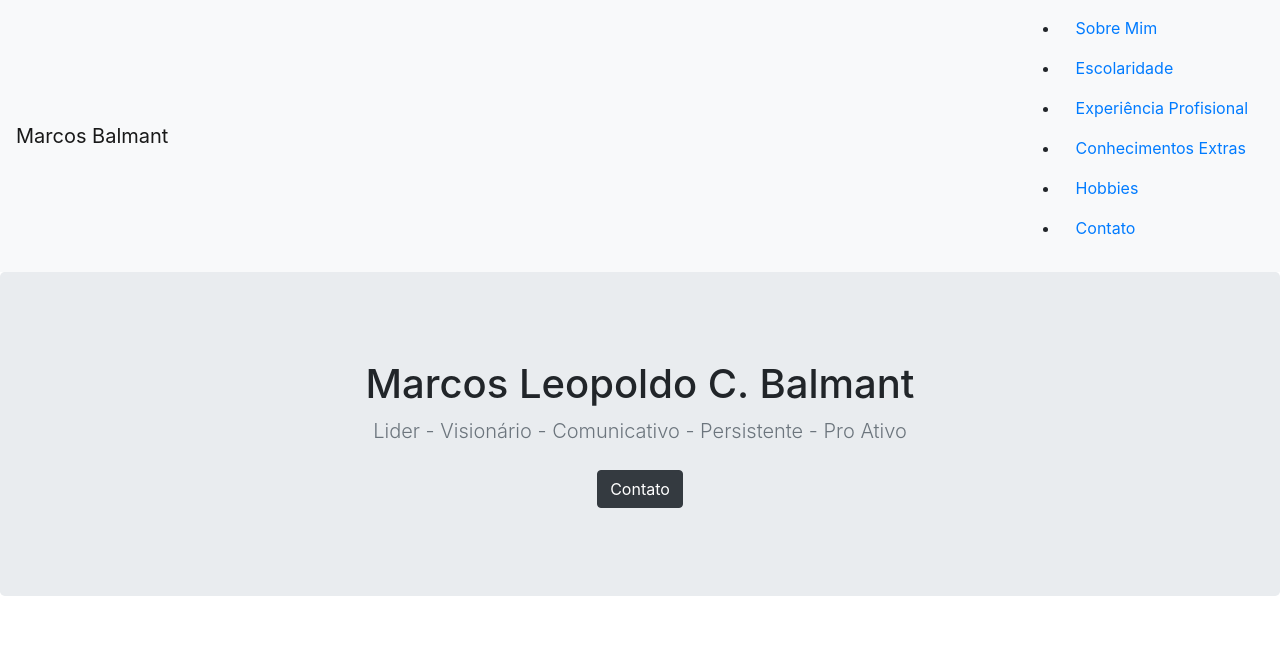
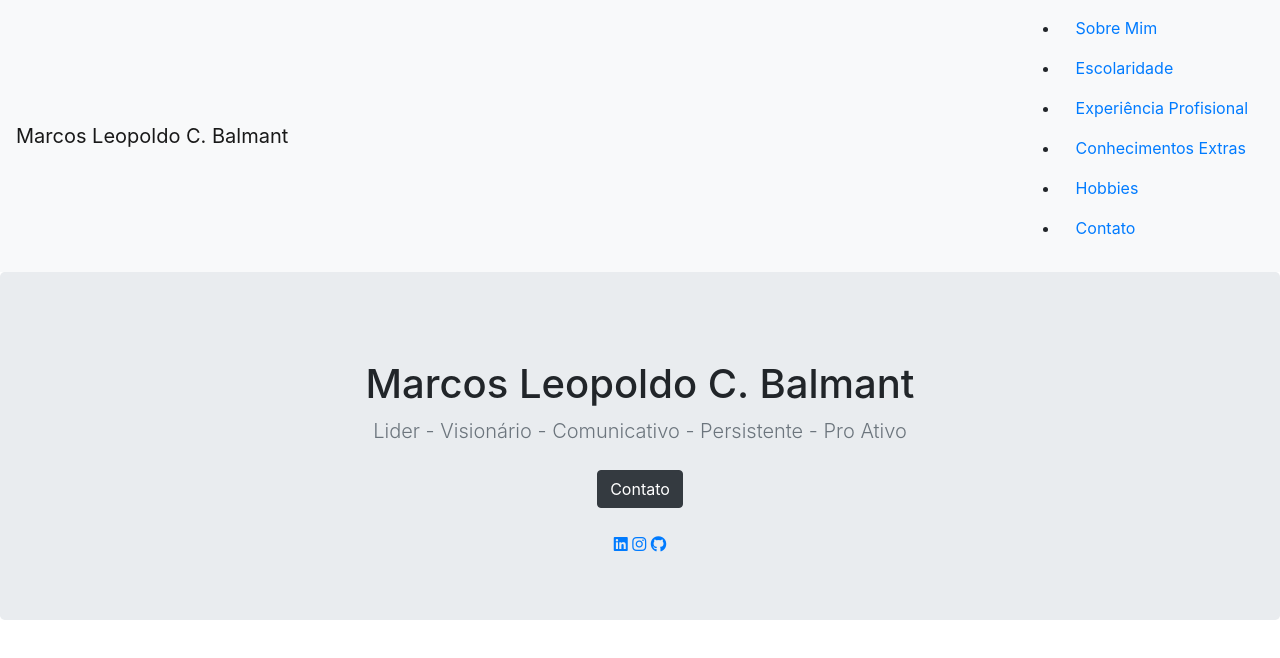
Before and after one commit to marcosbalmant/Portf-lio, a plain HTML site: page index.html in a window 1280 px wide. Drawn offline with nearby package versions, Linux system fonts and the light colour scheme.

Commit message:
Redes sociais com link incluido

```diff
--- a/index.html
+++ b/index.html
@@ -9,6 +9,7 @@
 <script src="https://cdn.jsdelivr.net/npm/bootstrap@4.3.1/dist/js/bootstrap.min.js" integrity="sha384-JjSmVgyd0p3pXB1rRibZUAYoIIy6OrQ6VrjIEaFf/nJGzIxFDsf4x0xIM+B07jRM" crossorigin="anonymous"></script>
 <link rel="stylesheet" href="https://cdn.jsdelivr.net/npm/bootstrap@4.3.1/dist/css/bootstrap.min.css" integrity="sha384-ggOyR0iXCbMQv3Xipma34MD+dH/1fQ784/j6cY/iJTQUOhcWr7x9JvoRxT2MZw1T" crossorigin="anonymous">
 <script src="https://cdn.jsdelivr.net/npm/bootstrap@4.3.1/dist/js/bootstrap.min.js" integrity="sha384-JjSmVgyd0p3pXB1rRibZUAYoIIy6OrQ6VrjIEaFf/nJGzIxFDsf4x0xIM+B07jRM" crossorigin="anonymous"></script>
+<script src="https://kit.fontawesome.com/201b43af76.js" crossorigin="anonymous"></script>
 <style>
 .foto-perfil {
     height: 100%;
@@ -20,7 +21,7 @@
 </head>
 <body>
     <nav class="navbar navbar-expand-lg navbar-light bg-light">
-        <a class="navbar-brand" href="#">Marcos Balmant</a>
+        <a class="navbar-brand" href="#">Marcos Leopoldo C. Balmant</a>
         <button class="navbar-toggler" type="button" data-toggle="collapse" data-target="#navbarSupportedContent" aria-controls="navbarSupportedContent" aria-expanded="false" aria-label="Toggle navigation">
           <span class="navbar-toggler-icon"></span>
         </button>
@@ -60,6 +61,9 @@
           <p>
             <a href="#" class="btn btn-dark my-2">Contato</a>
           </p>
+          <a href="https://www.linkedin.com/in/marcos-balmant-584305232/"><i class="fab fa-linkedin"></i></a>
+          <a href="https://www.instagram.com/m.balmant"><i class="fab fa-instagram"></i></a>
+          <a href="https://github.com/marcosbalmant"><i class="fab fa-github"></i></a>
         </div>
       </section>
 </body>
```
